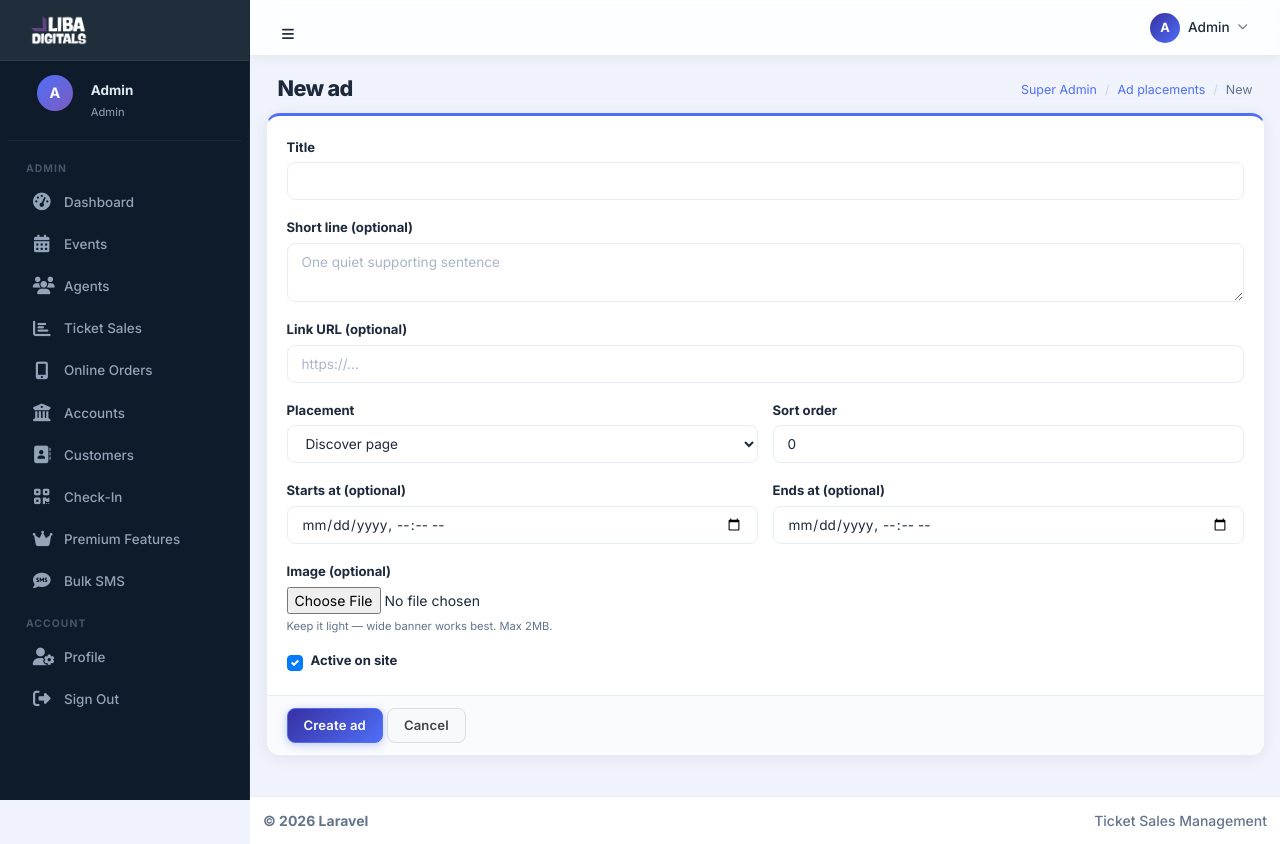
After one commit to Fasika101/liba_events, a Laravel app: page /super-admin/marketplace-ads/create in a window 1280 px wide. The commit adds this page. Run offline with Laravel 12, Linux system fonts and the light colour scheme; a user stored in the database is signed in; data comes from the database, SQL or seed files in the repository; some libraries are stand-ins or nearby versions.

Commit message:
ad placement

```diff
--- /dev/null
+++ b/app/Http/Controllers/SuperAdmin/MarketplaceAdController.php
@@ -0,0 +1,121 @@
+<?php
+
+namespace App\Http\Controllers\SuperAdmin;
+
+use App\Http\Controllers\Controller;
+use App\Models\MarketplaceAd;
+use Illuminate\Http\Request;
+use Illuminate\Support\Facades\Storage;
+use Illuminate\Validation\Rule;
+
+class MarketplaceAdController extends Controller
+{
+    public function index()
+    {
+        $ads = MarketplaceAd::query()
+            ->orderBy('placement')
+            ->orderBy('sort_order')
+            ->orderByDesc('id')
+            ->get();
+
+        return view('super-admin.marketplace-ads.index', compact('ads'));
+    }
+
+    public function create()
+    {
+        return view('super-admin.marketplace-ads.create', [
+            'ad' => new MarketplaceAd([
+                'placement' => MarketplaceAd::PLACEMENT_DISCOVER,
+                'is_active' => true,
+                'sort_order' => 0,
+            ]),
+            'placements' => MarketplaceAd::placements(),
+        ]);
+    }
+
+    public function store(Request $request)
+    {
+        $data = $this->validated($request);
+
+        if ($request->hasFile('image')) {
+            $data['image_path'] = $request->file('image')->store('marketplace-ads', 'public');
+        }
+
+        MarketplaceAd::create($data);
+
+        return redirect()->route('super-admin.marketplace-ads.index')
+            ->with('status', 'Ad created.');
+    }
+
+    public function edit(MarketplaceAd $marketplaceAd)
+    {
+        return view('super-admin.marketplace-ads.edit', [
+            'ad' => $marketplaceAd,
+            'placements' => MarketplaceAd::placements(),
+        ]);
+    }
+
+    public function update(Request $request, MarketplaceAd $marketplaceAd)
+    {
+        $data = $this->validated($request);
+
+        if ($request->boolean('remove_image') && $marketplaceAd->image_path) {
+            Storage::disk('public')->delete($marketplaceAd->image_path);
+            $data['image_path'] = null;
+        }
+
+        if ($request->hasFile('image')) {
+            if ($marketplaceAd->image_path) {
+                Storage::disk('public')->delete($marketplaceAd->image_path);
+            }
+            $data['image_path'] = $request->file('image')->store('marketplace-ads', 'public');
+        }
+
+        $marketplaceAd->update($data);
+
+        return redirect()->route('super-admin.marketplace-ads.index')
+            ->with('status', 'Ad updated.');
+    }
+
+    public function destroy(MarketplaceAd $marketplaceAd)
+    {
+        if ($marketplaceAd->image_path) {
+            Storage::disk('public')->delete($marketplaceAd->image_path);
+        }
+
+        $marketplaceAd->delete();
+
+        return redirect()->route('super-admin.marketplace-ads.index')
+            ->with('status', 'Ad deleted.');
+    }
+
+    /**
+     * @return array<string, mixed>
+     */
+    private function validated(Request $request): array
+    {
+        $data = $request->validate([
+            'title' => ['required', 'string', 'max:120'],
+            'body' => ['nullable', 'string', 'max:500'],
+            'link_url' => ['nullable', 'url', 'max:500'],
+            'placement' => ['required', Rule::in(array_keys(MarketplaceAd::placements()))],
+            'sort_order' => ['nullable', 'integer', 'min:0', 'max:9999'],
+            'starts_at' => ['nullable', 'date'],
+            'ends_at' => ['nullable', 'date', 'after_or_equal:starts_at'],
+            'image' => ['nullable', 'image', 'max:2048'],
+            'is_active' => ['sometimes', 'boolean'],
+            'remove_image' => ['sometimes', 'boolean'],
+        ]);
+
+        $data['is_active'] = $request->boolean('is_active');
+        $data['sort_order'] = (int) ($data['sort_order'] ?? 0);
+        $data['body'] = $data['body'] ?? null;
+        $data['link_url'] = $data['link_url'] ?? null;
+        $data['starts_at'] = $data['starts_at'] ?? null;
+        $data['ends_at'] = $data['ends_at'] ?? null;
+
+        unset($data['image'], $data['remove_image']);
+
+        return $data;
+    }
+}
--- /dev/null
+++ b/app/Models/MarketplaceAd.php
@@ -0,0 +1,90 @@
+<?php
+
+namespace App\Models;
+
+use Illuminate\Database\Eloquent\Builder;
+use Illuminate\Database\Eloquent\Model;
+use Illuminate\Support\Facades\Storage;
+
+class MarketplaceAd extends Model
+{
+    public const PLACEMENT_DISCOVER = 'discover';
+
+    public const PLACEMENT_ORGANIZERS = 'organizers';
+
+    public const PLACEMENT_FOOTER = 'footer';
+
+    protected $fillable = [
+        'title',
+        'body',
+        'image_path',
+        'link_url',
+        'placement',
+        'is_active',
+        'sort_order',
+        'starts_at',
+        'ends_at',
+    ];
+
+    protected $casts = [
+        'is_active' => 'boolean',
+        'sort_order' => 'integer',
+        'starts_at' => 'datetime',
+        'ends_at' => 'datetime',
+    ];
+
+    public static function placements(): array
+    {
+        return [
+            self::PLACEMENT_DISCOVER => 'Discover page',
+            self::PLACEMENT_ORGANIZERS => 'Organizers page',
+            self::PLACEMENT_FOOTER => 'Footer (all pages)',
+        ];
+    }
+
+    public function scopeCurrentlyActive(Builder $query): Builder
+    {
+        $now = now();
+
+        return $query->where('is_active', true)
+            ->where(function (Builder $q) use ($now) {
+                $q->whereNull('starts_at')->orWhere('starts_at', '<=', $now);
+            })
+            ->where(function (Builder $q) use ($now) {
+                $q->whereNull('ends_at')->orWhere('ends_at', '>=', $now);
+            });
+    }
+
+    public function imageUrl(): ?string
+    {
+        if (! filled($this->image_path)) {
+            return null;
+        }
+
+        return Storage::disk('public')->url($this->image_path);
+    }
+
+    public function placementLabel(): string
+    {
+        return self::placements()[$this->placement] ?? $this->placement;
+    }
+
+    /**
+     * @return \Illuminate\Support\Collection<string, \Illuminate\Support\Collection<int, self>>
+     */
+    public static function activeGrouped()
+    {
+        return once(function () {
+            try {
+                return self::query()
+                    ->currentlyActive()
+                    ->orderBy('sort_order')
+                    ->orderBy('id')
+                    ->get()
+                    ->groupBy('placement');
+            } catch (\Throwable) {
+                return collect();
+            }
+        });
+    }
+}
--- a/lang/am/public.php
+++ b/lang/am/public.php
@@ -84,6 +84,7 @@ return [
     'onboarding_notify' => 'የትኬት ዝመናዎችን እና አዲስ ዝግጅቶችን በቦት ይላኩልኝ',
     'onboarding_finish' => 'ምዝገባ ጨርስ',
     'onboarding_done' => 'ተዘጋጅተዋል። ከታች ዝግጅቶችን ያስሱ።',
+    'sponsored' => 'ስፖንሰር',
     'language' => 'ቋንቋ',
     'back' => 'ተመለስ',
     'etb' => 'ብር',
--- a/lang/en/public.php
+++ b/lang/en/public.php
@@ -84,6 +84,7 @@ return [
     'onboarding_notify' => 'Send me ticket updates and new events via the bot',
     'onboarding_finish' => 'Finish registration',
     'onboarding_done' => 'You’re all set. Discover events below.',
+    'sponsored' => 'Sponsored',
     'language' => 'Language',
     'back' => 'Back',
     'etb' => 'ETB',
--- a/resources/views/layouts/app.blade.php
+++ b/resources/views/layouts/app.blade.php
@@ -661,6 +661,7 @@
                             ['super-admin.sms-settings.edit', 'fa-sms', 'SMS settings'],
                             ['super-admin.bulk-sms.index', 'fa-bullhorn', 'Bulk SMS'],
                             ['super-admin.telegram-broadcast.index', 'fa-paper-plane', 'Telegram Broadcast'],
+                            ['super-admin.marketplace-ads.index', 'fa-rectangle-ad', 'Ad placements'],
                             ['super-admin.sms-packages.index', 'fa-box', 'SMS packages'],
                             ['super-admin.premium.purchase-requests', 'fa-crown', 'Premium requests'],
                             ['super-admin.accounting.index', 'fa-calculator', 'SMS Accounting'],
@@ -668,7 +669,7 @@
                         ] as [$route, $icon, $label])
                             <li class="nav-item">
                                 <a href="{{ route($route) }}"
-                                   class="nav-link {{ request()->routeIs($route) || ($route === 'super-admin.companies.index' && request()->routeIs('super-admin.companies.*')) || ($route === 'super-admin.registration-requests.index' && request()->routeIs('super-admin.registration-requests.*')) || ($route === 'super-admin.sms-settings.edit' && request()->routeIs('super-admin.sms-settings.*')) || ($route === 'super-admin.bulk-sms.index' && request()->routeIs('super-admin.bulk-sms.*')) || ($route === 'super-admin.telegram-broadcast.index' && request()->routeIs('super-admin.telegram-broadcast.*')) || ($route === 'super-admin.sms-packages.index' && request()->routeIs('super-admin.sms-packages.*')) || ($route === 'super-admin.premium.purchase-requests' && request()->routeIs('super-admin.premium.*')) || ($route === 'super-admin.accounting.index' && request()->routeIs('super-admin.accounting.*')) || ($route === 'super-admin.crm.index' && request()->routeIs('super-admin.crm.*')) ? 'active' : '' }}">
+                                   class="nav-link {{ request()->routeIs($route) || ($route === 'super-admin.companies.index' && request()->routeIs('super-admin.companies.*')) || ($route === 'super-admin.registration-requests.index' && request()->routeIs('super-admin.registration-requests.*')) || ($route === 'super-admin.sms-settings.edit' && request()->routeIs('super-admin.sms-settings.*')) || ($route === 'super-admin.bulk-sms.index' && request()->routeIs('super-admin.bulk-sms.*')) || ($route === 'super-admin.telegram-broadcast.index' && request()->routeIs('super-admin.telegram-broadcast.*')) || ($route === 'super-admin.marketplace-ads.index' && request()->routeIs('super-admin.marketplace-ads.*')) || ($route === 'super-admin.sms-packages.index' && request()->routeIs('super-admin.sms-packages.*')) || ($route === 'super-admin.premium.purchase-requests' && request()->routeIs('super-admin.premium.*')) || ($route === 'super-admin.accounting.index' && request()->routeIs('super-admin.accounting.*')) || ($route === 'super-admin.crm.index' && request()->routeIs('super-admin.crm.*')) ? 'active' : '' }}">
                                     <i class="nav-icon fas {{ $icon }}"></i>
                                     <p>{{ $label }}</p>
                                 </a>
--- a/resources/views/public/discover/index.blade.php
+++ b/resources/views/public/discover/index.blade.php
@@ -13,6 +13,8 @@
         <input type="search" name="q" value="{{ $q }}" placeholder="{{ __('public.search_placeholder') }}" enterkeyhint="search">
         <button type="submit">{{ __('public.discover') }}</button>
     </form>
+
+    @include('public.partials.ad-slot', ['placement' => 'discover'])
 
     <div class="mp-grid two">
         @forelse ($events as $event)
--- a/resources/views/public/discover/organizers.blade.php
+++ b/resources/views/public/discover/organizers.blade.php
@@ -12,6 +12,8 @@
         <input type="search" name="q" value="{{ $q }}" placeholder="{{ __('public.search_placeholder') }}">
         <button type="submit">{{ __('public.organizers') }}</button>
     </form>
+
+    @include('public.partials.ad-slot', ['placement' => 'organizers'])
 
     <div class="mp-grid">
         @forelse ($organizers as $org)
--- /dev/null
+++ b/resources/views/super-admin/marketplace-ads/_form.blade.php
@@ -0,0 +1,83 @@
+<div class="card-body">
+    <div class="form-group">
+        <label for="title">Title</label>
+        <input type="text" name="title" id="title" class="form-control @error('title') is-invalid @enderror"
+               required maxlength="120" value="{{ old('title', $ad->title) }}">
+        @error('title')<span class="invalid-feedback">{{ $message }}</span>@enderror
+    </div>
+
+    <div class="form-group">
+        <label for="body">Short line (optional)</label>
+        <textarea name="body" id="body" rows="2" maxlength="500"
+                  class="form-control @error('body') is-invalid @enderror"
+                  placeholder="One quiet supporting sentence">{{ old('body', $ad->body) }}</textarea>
+        @error('body')<span class="invalid-feedback">{{ $message }}</span>@enderror
+    </div>
+
+    <div class="form-group">
+        <label for="link_url">Link URL (optional)</label>
+        <input type="url" name="link_url" id="link_url" class="form-control @error('link_url') is-invalid @enderror"
+               maxlength="500" placeholder="https://…" value="{{ old('link_url', $ad->link_url) }}">
+        @error('link_url')<span class="invalid-feedback">{{ $message }}</span>@enderror
+    </div>
+
+    <div class="row">
+        <div class="col-md-6">
+            <div class="form-group">
+                <label for="placement">Placement</label>
+                <select name="placement" id="placement" class="form-control @error('placement') is-invalid @enderror" required>
+                    @foreach($placements as $value => $label)
+                        <option value="{{ $value }}" @selected(old('placement', $ad->placement) === $value)>{{ $label }}</option>
+                    @endforeach
+                </select>
+                @error('placement')<span class="invalid-feedback">{{ $message }}</span>@enderror
+            </div>
+        </div>
+        <div class="col-md-6">
+            <div class="form-group">
+                <label for="sort_order">Sort order</label>
+                <input type="number" name="sort_order" id="sort_order" min="0" class="form-control"
+                       value="{{ old('sort_order', $ad->sort_order ?? 0) }}">
+            </div>
+        </div>
+    </div>
+
+    <div class="row">
+        <div class="col-md-6">
+            <div class="form-group">
+                <label for="starts_at">Starts at (optional)</label>
+                <input type="datetime-local" name="starts_at" id="starts_at" class="form-control"
+                       value="{{ old('starts_at', optional($ad->starts_at)->format('Y-m-d\TH:i')) }}">
+            </div>
+        </div>
+        <div class="col-md-6">
+            <div class="form-group">
+                <label for="ends_at">Ends at (optional)</label>
+                <input type="datetime-local" name="ends_at" id="ends_at" class="form-control"
+                       value="{{ old('ends_at', optional($ad->ends_at)->format('Y-m-d\TH:i')) }}">
+            </div>
+        </div>
+    </div>
+
+    <div class="form-group">
+        <label for="image">Image (optional)</label>
+        <input type="file" name="image" id="image" accept="image/*" class="form-control-file @error('image') is-invalid @enderror">
+        <small class="form-text text-muted">Keep it light — wide banner works best. Max 2MB.</small>
+        @error('image')<span class="invalid-feedback d-block">{{ $message }}</span>@enderror
+        @if($ad->imageUrl())
+            <div class="mt-2">
+                <img src="{{ $ad->imageUrl() }}" alt="" class="rounded border" style="max-width:220px;max-height:100px;object-fit:cover;">
+                <div class="custom-control custom-checkbox mt-2">
+                    <input type="checkbox" class="custom-control-input" id="remove_image" name="remove_image" value="1">
+                    <label class="custom-control-label" for="remove_image">Remove current image</label>
+                </div>
+            </div>
+        @endif
+    </div>
+
+    <div class="custom-control custom-checkbox">
+        <input type="checkbox" class="custom-control-input" id="is_active" name="is_active" value="1"
+               @checked(old('is_active', $ad->is_active ?? true))>
+        <label class="custom-control-label" for="is_active">Active on site</label>
+    </div>
+</div>
--- /dev/null
+++ b/resources/views/super-admin/marketplace-ads/create.blade.php
@@ -0,0 +1,25 @@
+<x-app-layout>
+    <x-slot name="header">
+        <div class="row mb-2">
+            <div class="col-sm-6"><h1 class="m-0">New ad</h1></div>
+            <div class="col-sm-6">
+                <ol class="breadcrumb float-sm-right">
+                    <li class="breadcrumb-item"><a href="{{ route('super-admin.dashboard') }}">Super Admin</a></li>
+                    <li class="breadcrumb-item"><a href="{{ route('super-admin.marketplace-ads.index') }}">Ad placements</a></li>
+                    <li class="breadcrumb-item active">New</li>
+                </ol>
+            </div>
+        </div>
+    </x-slot>
+
+    <div class="card card-outline card-primary">
+        <form method="POST" action="{{ route('super-admin.marketplace-ads.store') }}" enctype="multipart/form-data">
+            @csrf
+            @include('super-admin.marketplace-ads._form')
+            <div class="card-footer">
+                <button type="submit" class="btn btn-primary">Create ad</button>
+                <a href="{{ route('super-admin.marketplace-ads.index') }}" class="btn btn-default">Cancel</a>
+            </div>
+        </form>
+    </div>
+</x-app-layout>
--- a/routes/web.php
+++ b/routes/web.php
@@ -24,6 +24,7 @@ use App\Http\Controllers\Agent\TicketController as AgentTicketController;
 use App\Http\Controllers\ProfileController;
 use App\Http\Controllers\SuperAdmin\BulkSmsController as SuperAdminBulkSmsController;
 use App\Http\Controllers\SuperAdmin\TelegramBroadcastController as SuperAdminTelegramBroadcastController;
+use App\Http\Controllers\SuperAdmin\MarketplaceAdController as SuperAdminMarketplaceAdController;
 use App\Http\Controllers\SuperAdmin\CompanyAdminController as SuperAdminCompanyAdminController;
 use App\Http\Controllers\SuperAdmin\CompanyController as SuperAdminCompanyController;
 use App\Http\Controllers\SuperAdmin\CrmController as SuperAdminCrmController;
@@ -124,6 +125,8 @@ Route::middleware(['auth', 'verified'])->group(function () {
         Route::get('/telegram-broadcast', [SuperAdminTelegramBroadcastController::class, 'index'])->name('telegram-broadcast.index');
         Route::post('/telegram-broadcast', [SuperAdminTelegramBroadcastController::class, 'send'])->name('telegram-broadcast.send');
 
+        Route::resource('marketplace-ads', SuperAdminMarketplaceAdController::class)->except(['show']);
+
         Route::resource('sms-packages', SuperAdminSmsPackageController::class)->except(['show']);
 
         Route::get('/premium/purchase-requests', [SuperAdminCompanyPremiumController::class, 'purchaseRequests'])->name('premium.purchase-requests');
```
Also changed, not shown: public/css/marketplace.css (+82 -0 lines), resources/views/layouts/marketplace.blade.php (+8 -1 lines), resources/views/public/partials/ad-slot.blade.php (added, +27 -0 lines), resources/views/super-admin/marketplace-ads/edit.blade.php (added, +26 -0 lines), resources/views/super-admin/marketplace-ads/index.blade.php (added, +86 -0 lines), tests/Feature/SuperAdmin/MarketplaceAdTest.php (added, +65 -0 lines), database/migrations/2026_11_23_120000_create_marketplace_ads_table.php (added).
